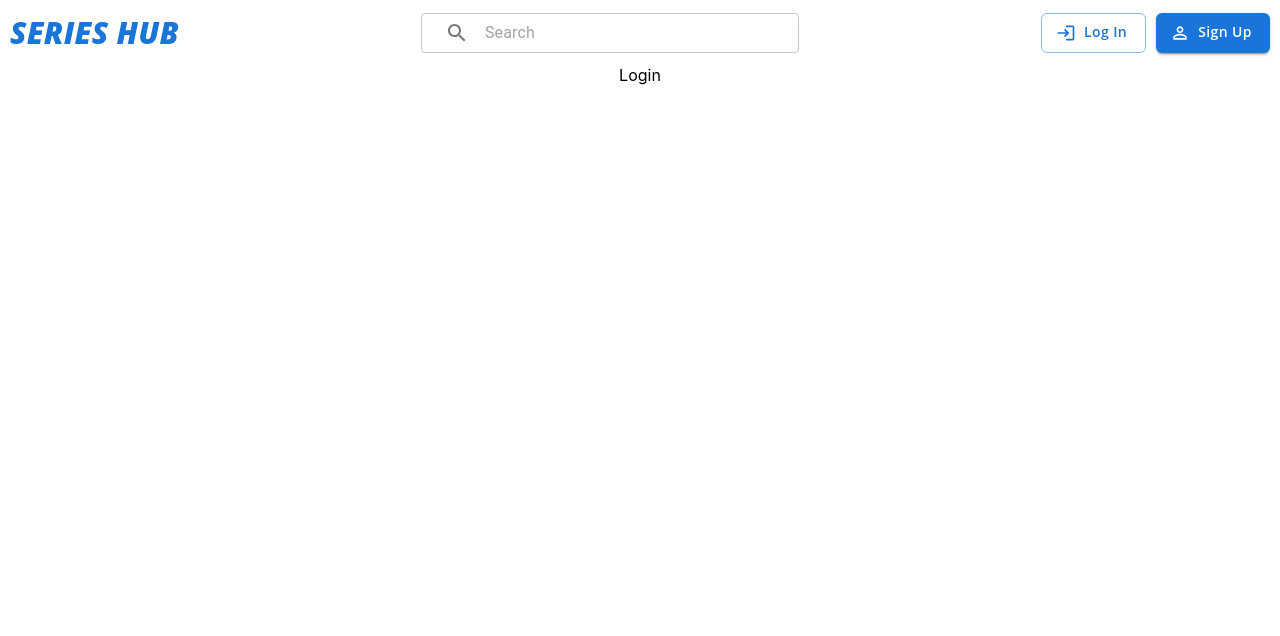
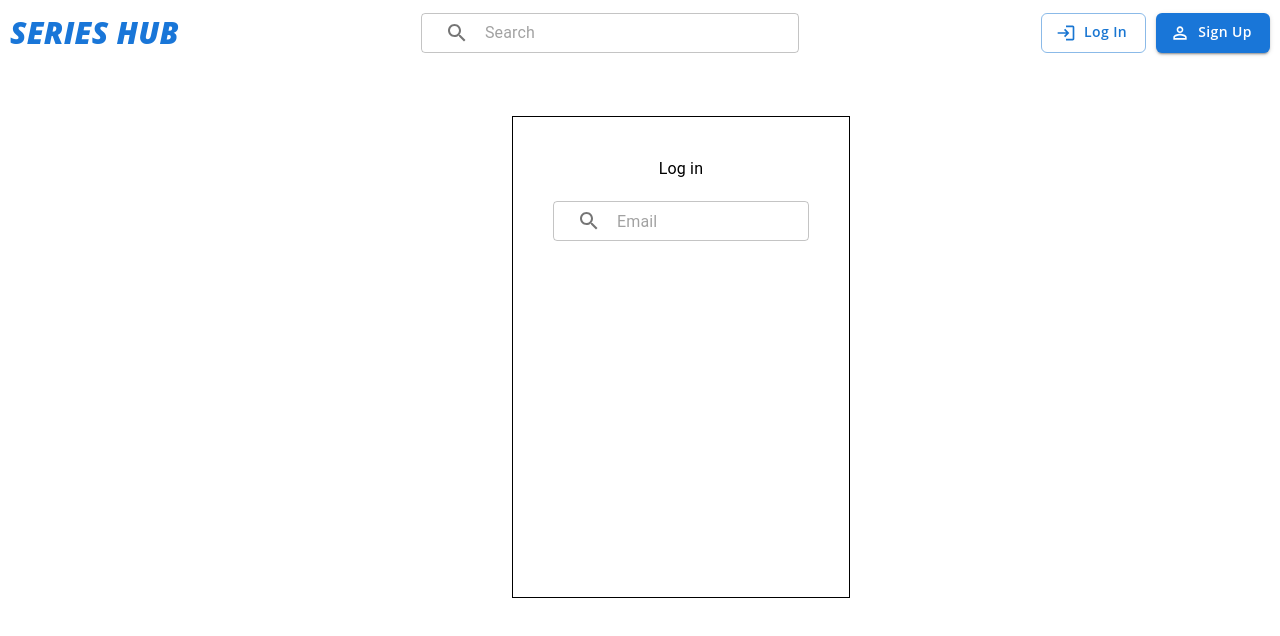
Before and after one commit to Roopa2615/SeriesHub, a React (Create React App) app: page /login in a window 1280 px wide. Shown: the top 636 px of the page. Built offline with nearby package versions, Linux system fonts and the light colour scheme; the HTML template or start-up script is replaced by a standard one.

Commit message:
fixed styling issue and created redux store

```diff
--- a/package.json
+++ b/package.json
@@ -9,13 +9,18 @@
     "@mui/material": "^5.15.17",
     "@mui/styled-engine-sc": "^6.0.0-alpha.18",
     "@mui/system": "^5.15.15",
+    "@reduxjs/toolkit": "^2.2.5",
     "@testing-library/jest-dom": "^5.17.0",
     "@testing-library/react": "^13.4.0",
     "@testing-library/user-event": "^13.5.0",
+    "axios": "^1.6.8",
     "react": "^18.3.1",
+    "react-axios": "^2.0.6",
     "react-dom": "^18.3.1",
+    "react-redux": "^9.1.2",
     "react-router-dom": "^6.23.1",
     "react-scripts": "5.0.1",
+    "redux": "^5.0.1",
     "styled-components": "^6.1.11",
     "web-vitals": "^2.1.4"
   },
--- a/src/Components/CardsList/cardsList.jsx
+++ b/src/Components/CardsList/cardsList.jsx
@@ -7,7 +7,9 @@ import BookmarkBorderIcon from "@mui/icons-material/BookmarkBorder";
 import SendOutlinedIcon from "@mui/icons-material/Send";
 import "./cardList.css";
 
-const CardsList = () => {
+const CardsList = ({ data }) => {
+  let availableData = data.length ? data : newsFeed;
+
   const icons = [
     { id: 1, iconName: <FavoriteBorderIcon style={{ width: "20px" }} /> },
     { id: 2, iconName: <BookmarkBorderIcon style={{ width: "20px" }} /> },
@@ -22,8 +24,8 @@ const CardsList = () => {
   ];
   return (
     <>
-      {newsFeed &&
-        newsFeed.map((card) => (
+      {availableData &&
+        availableData.map((card) => (
           <Box
             sx={{
               display: "flex",
@@ -130,7 +132,7 @@ const CardsList = () => {
                         border: "#f8f8f8",
                         borderRadius: "9px",
                         background: "#f8f8f8",
-                        cursor:'pointer'
+                        cursor: "pointer",
                       }}
                     >
                       {icon.iconName}
--- a/src/Components/SideBar/SideBar.jsx
+++ b/src/Components/SideBar/SideBar.jsx
@@ -70,12 +70,22 @@ const SideBar = () => {
                   fontFamily: "Open Sans",
                   fontSize: "14px",
                   color: "#0d0d0d",
+                  "@media (max-width: 1023px)": {
+                    display: "none",
+                  },
                 }}
               >
                 {item.title}
               </Link>
               <Tooltip title="Verified Partner">
-                <VerifiedIcon sx={{ width: "12px" }} />
+                <VerifiedIcon
+                  sx={{
+                    width: "12px",
+                    "@media (max-width: 1023px)": {
+                      display: "none",
+                    },
+                  }}
+                />
               </Tooltip>
             </Box>
           ))}
--- a/src/Pages/HomePage.jsx
+++ b/src/Pages/HomePage.jsx
@@ -1,10 +1,22 @@
-import React from "react";
+import React, { useEffect, useState } from "react";
 import { Header } from "../Components/Common";
 import { Box } from "@mui/system";
 import SideBar from "../Components/SideBar";
 import CardsList from "../Components/CardsList";
+import axios from 'axios';
 
 const HomePage = () => {
+
+  const [data, setData] = useState([]);
+
+  useEffect(() => {
+    axios.get("http://localhost:4000/api/series")
+      .then((res) => {
+        console.log('res', res )
+        setData(res.data)})
+      .catch((err) => console.log(err.message));
+  }, []);
+
   return (
     <Box sx={{ width: "100%", heigth: "100%" }}>
       <Box sx={{ position: "fixed", width: "100%", background: "#FFFFFF" }}>
@@ -33,9 +45,12 @@ const HomePage = () => {
             height: "100%",
             marginBottom: "40px",
             gap: "30px",
+            '@media (max-width: 1023px)': {
+              marginLeft:'15%'
+            }
           }}
         >
-          <CardsList />
+          <CardsList data={data} />
         </Box>
       </Box>
     </Box>
--- a/src/Pages/LoginPage.jsx
+++ b/src/Pages/LoginPage.jsx
@@ -1,14 +1,75 @@
-import React from "react";
+import React, { useState } from "react";
 import { Header } from "../Components/Common";
 import { Box } from "@mui/system";
+import { Typography, TextField, IconButton, InputAdornment } from "@mui/material";
+import SearchIcon from "@mui/icons-material/Search";
 
 const LoginPage = () => {
+
+    const [email, setEmail] = useState('');
+
+    const handleEmail = (e) => {
+        let currentValue = e.target.value;
+        if(currentValue) {
+            setEmail(currentValue);
+        }
+        console.log(e.target.value);
+    }
 
   return (
     <Box sx={{ width: "100%", heigth: "100%" }}>
       <Box sx={{ width: "100%", background: "#FFFFFF" }}>
         <Header />
-        Login
+      </Box>
+      <Box
+        sx={{
+          display: "flex",
+          justifyContent: "flex-start",
+          width: "20%",
+          background: "#FFFFFF",
+          border: "1px solid #000000",
+          height: "400px",
+          marginLeft: "40%",
+          marginTop: "4%",
+          padding: "40px",
+          flexDirection: "column",
+          gap:'20px'
+        }}
+      >
+        <Typography>Log in</Typography>
+        <Box>
+          <TextField
+            variant="outlined"
+            value={email}
+            onChange={(event) => handleEmail(event)}
+            sx={{
+              width: "100%",
+              fontFamily: "Open Sans",
+              fontSize: "14px",
+              fontWeight: 600,
+              borderRadius: "6px",
+              borderColor: "#dadada",
+              background: "#fff",
+              "& .MuiInputBase-root": {
+                height: "40px",
+                padding: "0px 16px",
+              },
+              "& .MuiInputBase-input": {
+                padding: "0px",
+              },
+            }}
+            placeholder="Email"
+            InputProps={{
+              startAdornment: (
+                <InputAdornment position="start">
+                  <IconButton>
+                    <SearchIcon />
+                  </IconButton>
+                </InputAdornment>
+              )
+            }}
+          />
+        </Box>
       </Box>
     </Box>
   );
```
Also changed, not shown: src/reducers/index.js (added, +23 -0 lines), src/state/store.js (added, +8 -0 lines).
